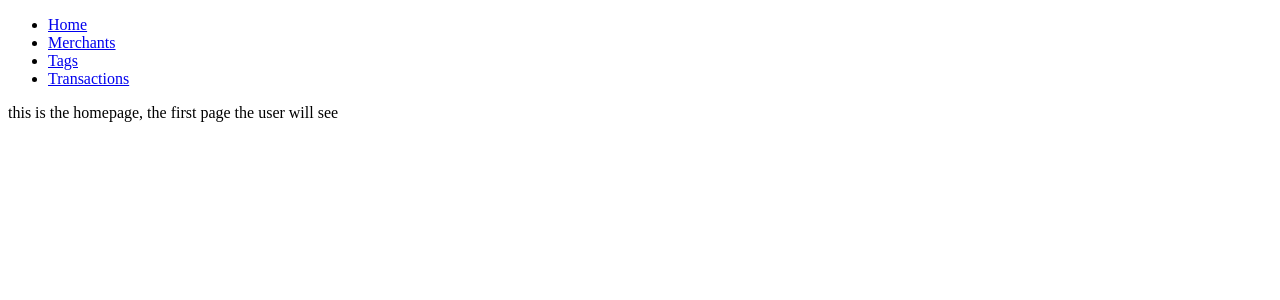
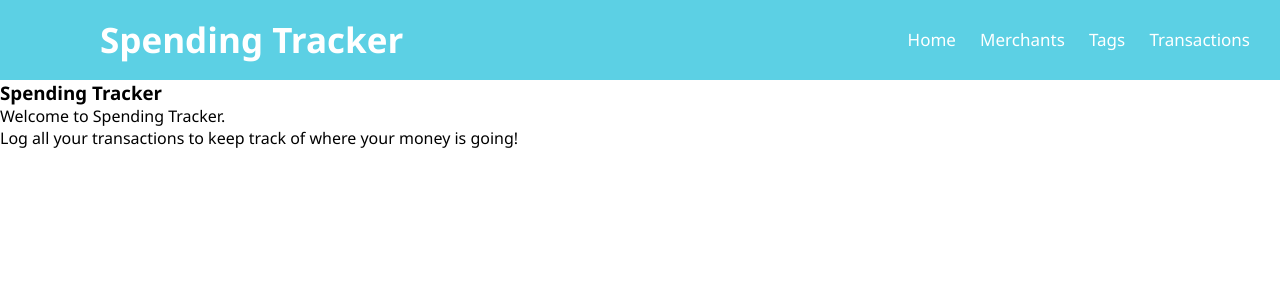
Before and after one commit to EvanJAR/spending_tracker_project, a Flask app: page / in a window 1280 px wide. Shown: the top 300 px of the page. Run offline with Flask 2, Linux system fonts and the light colour scheme.

Commit message:
adding css, nav bar got background

```diff
--- a/app.py
+++ b/app.py
@@ -1,4 +1,4 @@
-from flask import Flask, render_template
+from flask import Flask, render_template, url_for
 
 from controllers.merchant_controller import merchants_blueprint
 from controllers.transaction_controller import transactions_blueprint
--- a/static/css/style.css
+++ b/static/css/style.css
@@ -0,0 +1,36 @@
+*{
+    padding: 0;
+    margin: 0;
+    text-decoration: none;
+    list-style: none;
+    box-sizing: border-box;
+}
+
+body{
+    font-family: 'Segoe UI', Tahoma, Geneva, Verdana, sans-serif;
+}
+nav{
+    background: rgb(92, 208, 228);
+    height: 80px;
+    width: 100%;
+}
+label.logo{
+    color: white;
+    font-size: 35px;
+    line-height: 80px;
+    padding: 0 100px;
+    font-weight: bold;
+}
+nav ul{
+    float: right;
+    margin-right: 20px;
+}
+nav ul li{
+    display: inline-block;
+    line-height: 80px;
+    margin: 0 10px;
+}
+nav ul li a{
+    color: white;
+    font-size: 17px;
+}
--- a/templates/base.html
+++ b/templates/base.html
@@ -3,23 +3,25 @@
 <head>
     <meta charset="UTF-8">
     <meta name="viewport" content="width=device-width, initial-scale=1.0">
+    <link rel="stylesheet" href="{{ url_for('static', filename='css/style.css') }}">
     <title>Spending Tracker</title>
 </head>
 <body>
     <main>
         <nav>
+            <label class="logo">Spending Tracker</label>
             <ul>
                 <li>
-                    <a href="/">Home</a>
+                    <a class="active" href="/">Home</a>
                 </li>
                 <li>
-                    <a href="/merchants">Merchants</a>
+                    <a class="active" href="/merchants">Merchants</a>
                 </li>
                 <li>
-                    <a href="/tags">Tags</a>
+                    <a class="active" href="/tags">Tags</a>
                 </li>
                 <li>
-                    <a href="/transactions">Transactions</a>
+                    <a class="active" href="/transactions">Transactions</a>
                 </li>
             </ul>
         </nav>
--- a/templates/index.html
+++ b/templates/index.html
@@ -2,6 +2,18 @@
 
 {% block content %}
 
-<p>this is the homepage, the first page the user will see</p>
+<section id="welcome">
+<div id="logo">
+    <h1>Spending Tracker</h1>
+</div>
+    <p>
+        Welcome to Spending Tracker.
+    </p>
+    <p>
+        Log all your transactions to keep track of where your money is going!
+    </p>
+
+
+ </section>
 
 {% endblock %}
```
